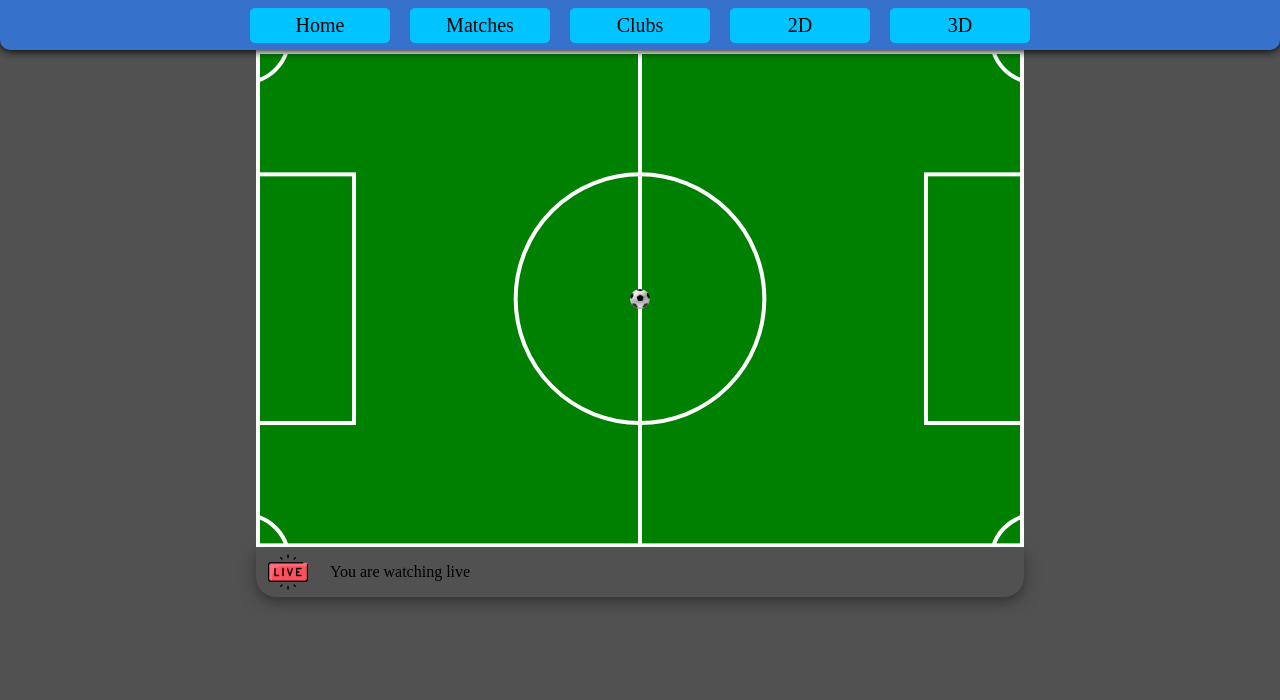
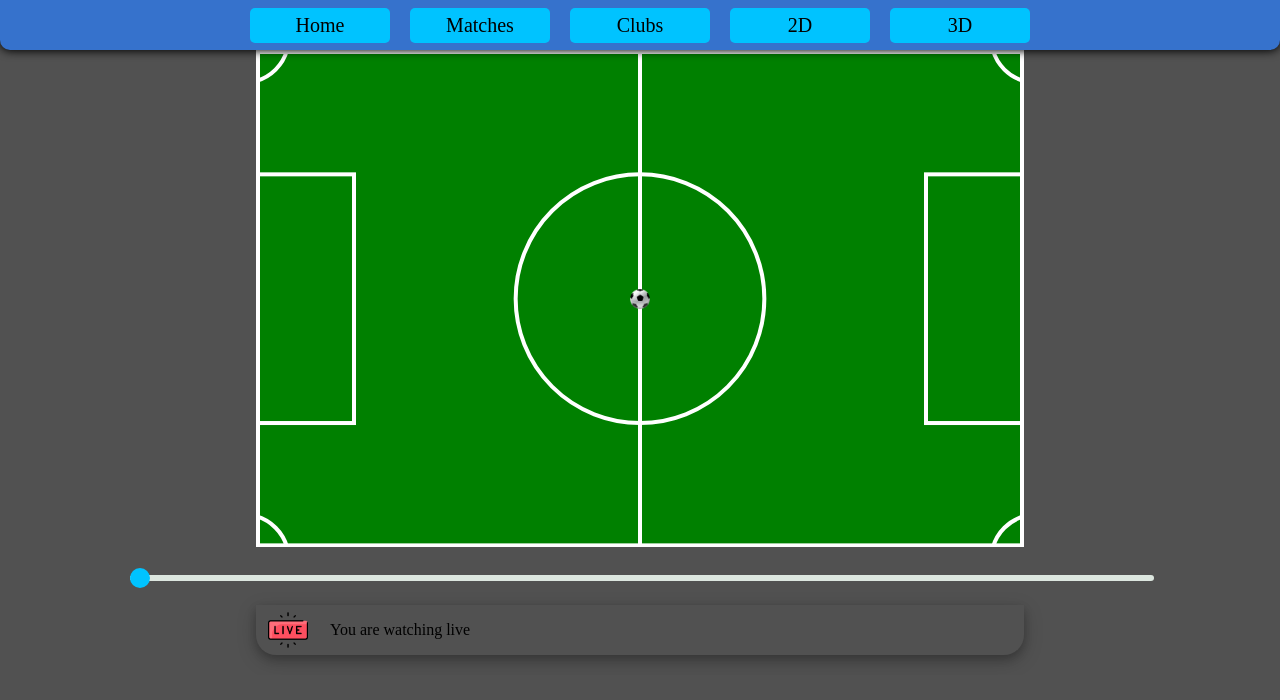
Before and after one commit to Phabes/Football-App, a React (Create React App) app in the folder football-app/: page /matches/1 in a window 1280 px wide. Shown: the top 700 px of the page. Built offline with nearby package versions, Linux system fonts and the light colour scheme; no server answers; the HTML template or start-up script is replaced by a standard one.

Commit message:
Slider component created. Separate timeouts for each match.

```diff
--- a/football-app/src/components/Map2D/Map2D.tsx
+++ b/football-app/src/components/Map2D/Map2D.tsx
@@ -10,11 +10,13 @@ import { useActionProgress } from "./hooks/useActionProgress";
 import { getCalculations } from "./utils/getCalculations";
 import live from "../../images/live.png";
 import "./Map2D.css";
+import Slider from "../Slider/Slider";
 
 const Map2D = (): JSX.Element => {
   const ref = useRef<HTMLDivElement>(null);
   const ballRef = useRef<HTMLDivElement>(null);
   const [action, setAction] = useState<number>(-1);
+  const [action2, setAction2] = useState<number>(0);
   const { width, height, ballSize, handleResize } = useResize(ref, ballRef);
   const { match, queue } = useMatchData();
   const { line, homeTeam, awayTeam } = useMapDraw(
@@ -77,6 +79,14 @@ const Map2D = (): JSX.Element => {
             />
           )}
         </div>
+        <Slider
+          totalActions={queue.length}
+          currentAction={action2}
+          onChange={(value) => {
+            console.log(action2);
+            setAction2(value);
+          }}
+        />
         <div id="timeline">
           <div id="backToLive" onClick={backToLive}>
             <img
--- a/football-app/src/components/Map2D/hooks/useMatchData.ts
+++ b/football-app/src/components/Map2D/hooks/useMatchData.ts
@@ -1,12 +1,12 @@
 import { useEffect, useState } from "react";
 import { io } from "socket.io-client";
-import { Match } from "../../../model/Match";
+import { MatchDetails } from "../../../model/MatchDetails";
 import { Action } from "../../../model/Action";
 import config from "../../../config/Config";
 import { getMatchData } from "../../../utils/getMatchData";
 
 export const useMatchData = () => {
-  const [match, setMatch] = useState<Match>();
+  const [match, setMatch] = useState<MatchDetails>();
   const [queue, setQueue] = useState<Action[]>([]);
 
   useEffect(() => {
@@ -17,7 +17,7 @@ export const useMatchData = () => {
     const matchID = params[params.length - 1];
     const matchData = getMatchData(matchID);
     matchData
-      .then((match: Match) => {
+      .then((match: MatchDetails) => {
         setMatch(match);
       })
       .catch((error: any) => console.log(error));
--- /dev/null
+++ b/football-app/src/components/Slider/Slider.css
@@ -0,0 +1,23 @@
+#sliderContainer {
+  width: 100%;
+  margin: 20px 0;
+}
+
+#slider {
+  width: 100%;
+  -webkit-appearance: none;
+  appearance: none;
+  height: 6px;
+  background-color: rgb(220, 230, 223);
+  border-radius: 3px;
+  cursor: pointer;
+}
+
+#slider::-webkit-slider-thumb {
+  -webkit-appearance: none;
+  appearance: none;
+  width: 20px;
+  height: 20px;
+  background-color: rgb(0, 195, 255);
+  border-radius: 50%;
+}
--- /dev/null
+++ b/football-app/src/components/Slider/Slider.tsx
@@ -0,0 +1,24 @@
+import "./Slider.css";
+
+const Slider = (props: {
+  totalActions: number;
+  currentAction: number;
+  onChange: (value: number) => void;
+}): JSX.Element => {
+  const { totalActions, currentAction, onChange } = props;
+
+  return (
+    <div id="sliderContainer">
+      <input
+        type="range"
+        min="0"
+        max={totalActions - 1}
+        value={currentAction}
+        onChange={(e) => onChange(Number(e.target.value))}
+        id="slider"
+      />
+    </div>
+  );
+};
+
+export default Slider;
--- /dev/null
+++ b/football-app/src/model/MatchDetails.ts
@@ -0,0 +1,5 @@
+import { Match } from "./Match";
+
+export interface MatchDetails extends Match {
+  numberOfActions: number;
+}
--- a/football-app/src/utils/getMatchData.ts
+++ b/football-app/src/utils/getMatchData.ts
@@ -1,7 +1,7 @@
-import { Match } from "../model/Match";
+import { MatchDetails } from "../model/MatchDetails";
 import config from "../config/Config";
 
-export const getMatchData = async (matchID: string): Promise<Match> => {
+export const getMatchData = async (matchID: string): Promise<MatchDetails> => {
   const requestOptions = {
     method: "POST",
     headers: { "Content-Type": "application/json" },
```
Also changed, not shown: 1 other file (tests, documents, lock files or other folders).
